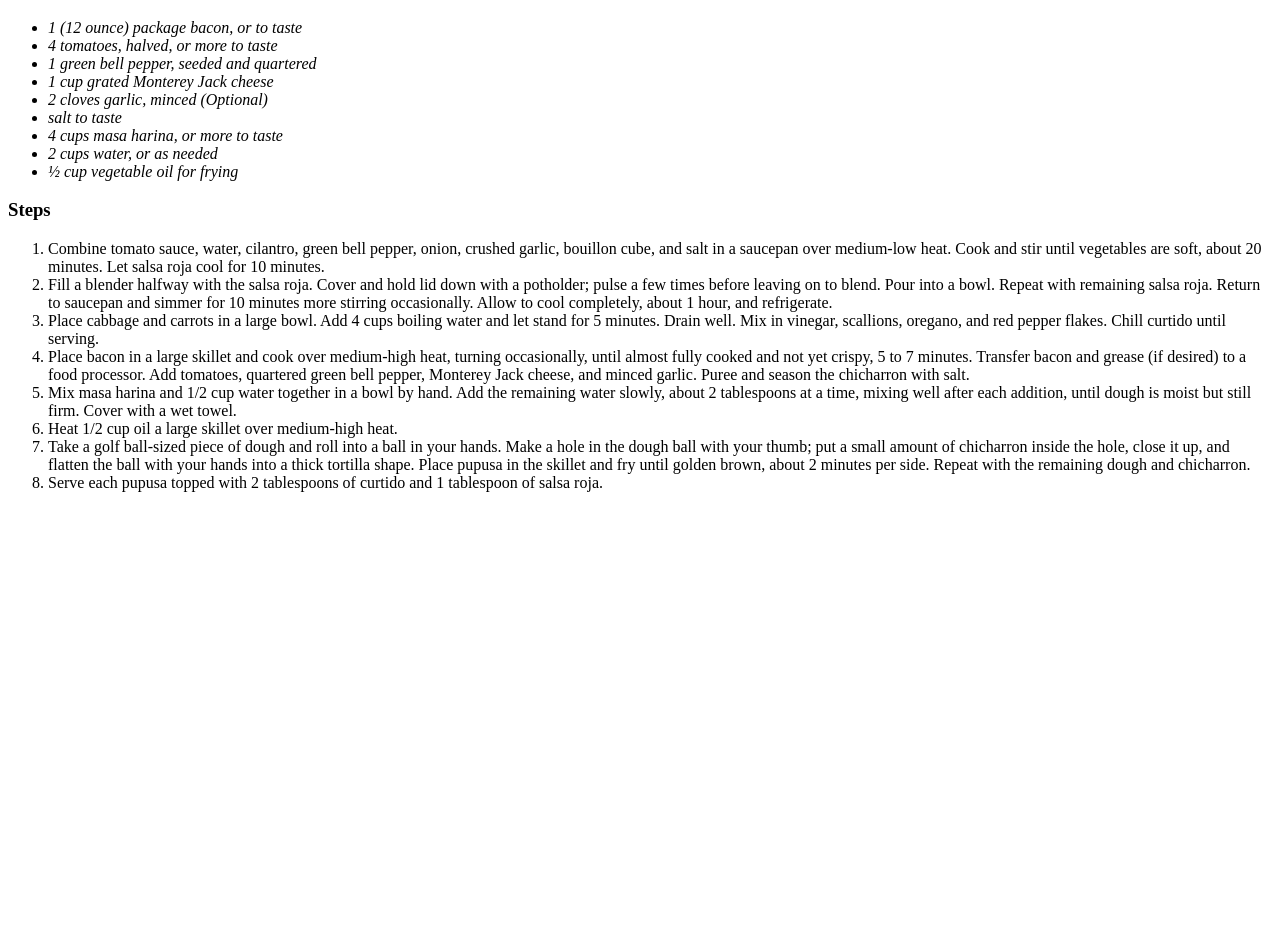
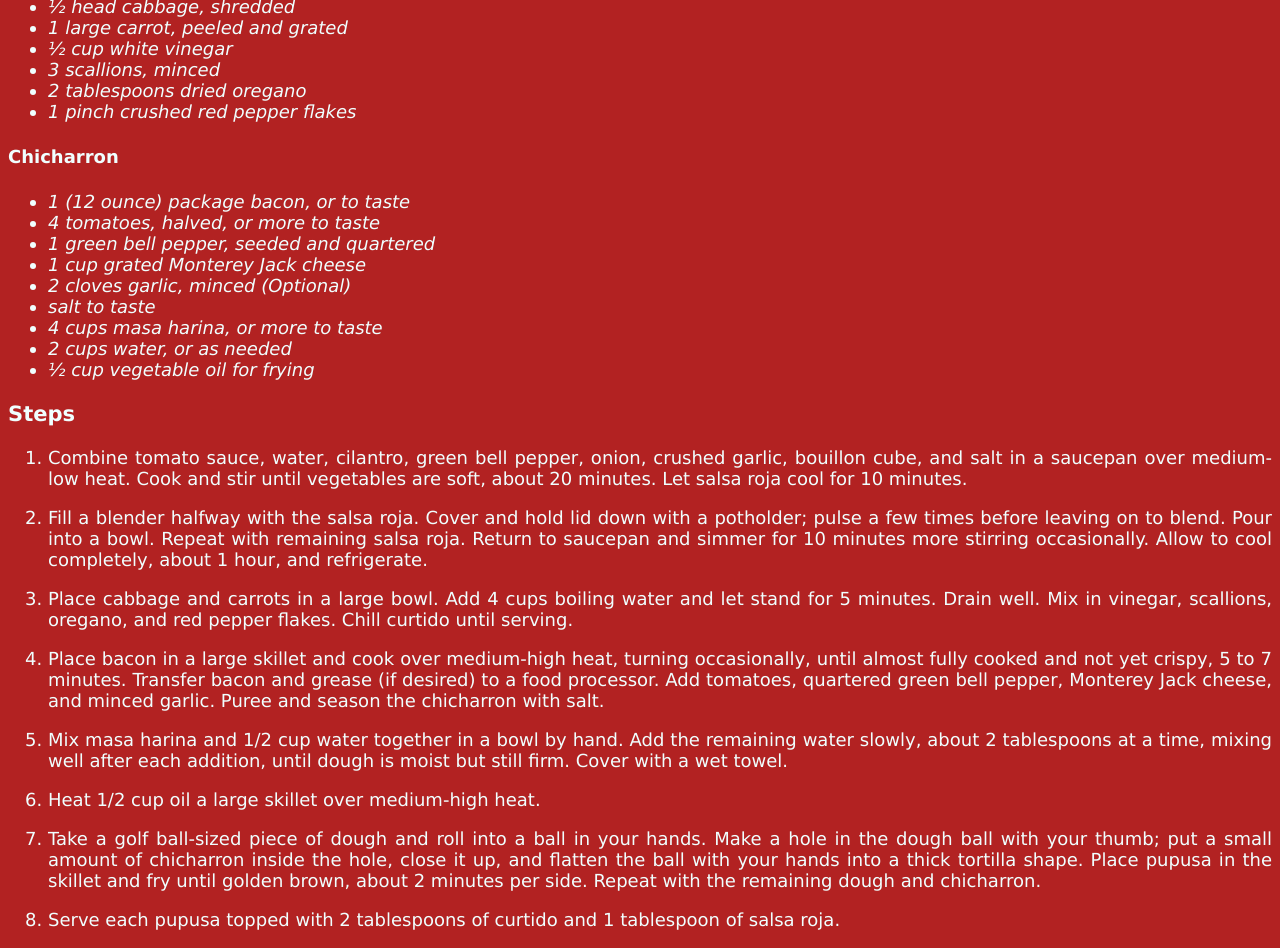
Before and after one commit to The-Josue10/odin-recipes, a plain HTML site: page recipes/pupusas.html in a window 1280 px wide. Shown: the part 1023-1971 px from the top of the page. Before the commit the page ends 1531 px from the top, so only its background shows below. Drawn offline with Linux system fonts and the light colour scheme.

Commit message:
Add css to my Recipes website and subpages
I styled the first website created a while ago, but this time, I used an external css method to apply the changes

```diff
--- a/index.html
+++ b/index.html
@@ -1,8 +1,11 @@
-<!DOCTYPE html>
++<!DOCTYPE html>
 <html lang="en">
     <head>
         <meta charset="utf-8">
         <title>Recipes</title>
+
+        <link rel="stylesheet" href="style.css">
+
     </head>
 
 
--- a/recipes/pupusas.html
+++ b/recipes/pupusas.html
@@ -3,6 +3,7 @@
     <head>
         <meta charset="utf-8">
         <title>Pupusas</title>
+        <link rel="stylesheet" href="../styles-css/style-pupusas.css">
     </head>
 
 
@@ -57,12 +58,19 @@
         <h3>Steps</h3>
         <ol>
             <li>Combine tomato sauce, water, cilantro, green bell pepper, onion, crushed garlic, bouillon cube, and salt in a saucepan over medium-low heat. Cook and stir until vegetables are soft, about 20 minutes. Let salsa roja cool for 10 minutes.</li>
+            <p></p>
             <li>Fill a blender halfway with the salsa roja. Cover and hold lid down with a potholder; pulse a few times before leaving on to blend. Pour into a bowl. Repeat with remaining salsa roja. Return to saucepan and simmer for 10 minutes more stirring occasionally. Allow to cool completely, about 1 hour, and refrigerate.</li>
+            <p></p>
             <li>Place cabbage and carrots in a large bowl. Add 4 cups boiling water and let stand for 5 minutes. Drain well. Mix in vinegar, scallions, oregano, and red pepper flakes. Chill curtido until serving.</li>
+            <p></p>
             <li>Place bacon in a large skillet and cook over medium-high heat, turning occasionally, until almost fully cooked and not yet crispy, 5 to 7 minutes. Transfer bacon and grease (if desired) to a food processor. Add tomatoes, quartered green bell pepper, Monterey Jack cheese, and minced garlic. Puree and season the chicharron with salt.</li>
+            <p></p>
             <li>Mix masa harina and 1/2 cup water together in a bowl by hand. Add the remaining water slowly, about 2 tablespoons at a time, mixing well after each addition, until dough is moist but still firm. Cover with a wet towel.</li>
+            <p></p>
             <li>Heat 1/2 cup oil a large skillet over medium-high heat.</li>
+            <p></p>
             <li>Take a golf ball-sized piece of dough and roll into a ball in your hands. Make a hole in the dough ball with your thumb; put a small amount of chicharron inside the hole, close it up, and flatten the ball with your hands into a thick tortilla shape. Place pupusa in the skillet and fry until golden brown, about 2 minutes per side. Repeat with the remaining dough and chicharron.</li>
+            <p></p>
             <li>Serve each pupusa topped with 2 tablespoons of curtido and 1 tablespoon of salsa roja.</li>
         </ol>
 
--- /dev/null
+++ b/style.css
@@ -0,0 +1,17 @@
+/*This is the css applied to the index page */
+
+body {
+    background-color: rgba(7,7,64,100);
+}
+
+h1 {
+    color: aqua;
+}
+
+a {
+    color: aliceblue;
+}
+
+ul {
+    color: aliceblue;
+}
--- /dev/null
+++ b/styles-css/style-empanadas.css
@@ -0,0 +1,12 @@
+body {
+    background-color: #a52a2a;
+    color: #f0ffff;
+    font-family: verdana, sans-serif, 'Times New Roman';
+    font-size: large;
+    text-align: justify;
+}
+
+
+ol {
+    text-align: justify;
+}
--- /dev/null
+++ b/styles-css/style-pupusas.css
@@ -0,0 +1,11 @@
+body {
+    background-color: #b22222;
+    color: #f0ffff;
+    font-family: verdana, sans-serif, 'Times New Roman';
+    font-size: large;
+    text-align: justify;
+}
+
+ol {
+    text-align: justify;
+}
--- /dev/null
+++ b/styles-css/style-yucafrita.css
@@ -0,0 +1,12 @@
+body {
+    background-color: #ff4500;
+    color: #f0ffff;
+    font-family: verdana, sans-serif, 'Times New Roman';
+    font-size: large;
+    text-align: justify;
+}
+
+
+ol {
+    text-align: justify;
+}
```
Also changed, not shown: recipes/empanadas.html (+12 -0 lines), recipes/yuca-frita.html (+16 -0 lines).
